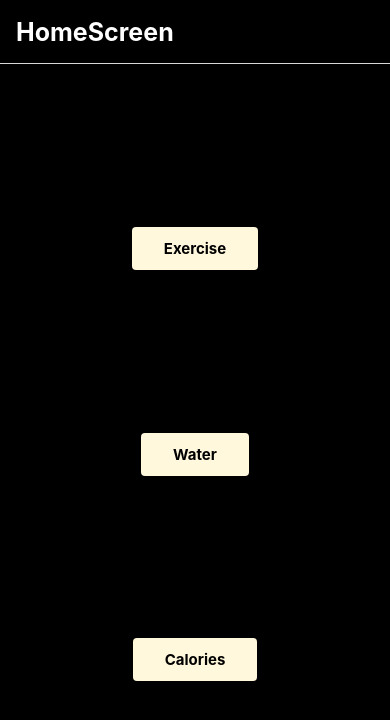
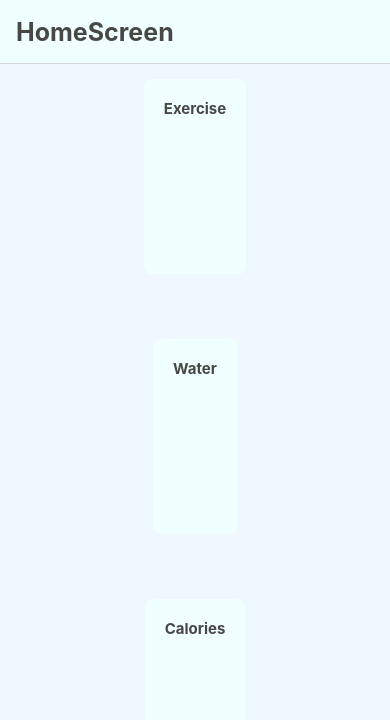
Before and after one commit to TensorCore/CSE155-Project, a React Native app in the folder HealthApp/: screen /HomeScreen in a window 390 px wide. Shown: the top 720 px of the page. Built offline with nearby package versions, Linux system fonts and the light colour scheme.

Commit message:
Color and Button change

```diff
--- a/HealthApp/src/App.js
+++ b/HealthApp/src/App.js
@@ -35,8 +35,10 @@ const LightTheme = {
   ...DefaultTheme,
   colors: {
     ...DefaultTheme.colors,
-    text: 'white',
-    primary: 'black',
+    primary: 'azure',
+    text: '#474744',
+    background: 'aliceblue',
+    card: 'azure'
   },
 };
 
@@ -45,7 +47,7 @@ const DTheme = {
   colors: {
     ...DarkTheme,
     background: 'grey',
-    primary: 'black',
-    text: 'white'
+    primary: '#161616',
+    text: 'white',
   }
 }
--- a/HealthApp/src/components/mainButton.js
+++ b/HealthApp/src/components/mainButton.js
@@ -1,11 +1,15 @@
 import React from 'react';
 import { Pressable, StyleSheet, Text, View } from 'react-native';
+import { useTheme } from '@react-navigation/native';
 
 const IndexButton = (props) => {
+    const {colors} = useTheme();
     return (
         <View style = {styles.container}>
-            <Pressable style = {styles.button} onPress={props.nav}>
-                <Text style = {styles.text}>{props.label}</Text>
+            <Pressable style = {{...styles.button, backgroundColor: colors.card}} onPress={props.nav}>
+                <View>
+                    <Text style = {{...styles.text, color: colors.text}}>{props.label}</Text>
+                </View>
             </Pressable>
         </View>
     )
@@ -13,19 +17,18 @@ const IndexButton = (props) => {
 
 const styles = StyleSheet.create({
     container: {
-
+        flex: 1,
+        flexDirection: 'row',
     },
     button: {
-        alignItems: 'center',
-        justifyContent: 'center',
-        paddingVertical: 12,
-        paddingHorizontal: 32,
-        borderRadius: 4,
-        elevation: 3,
-        backgroundColor: 'cornsilk',
+        flex: 1,
+        padding: 20,
+        margin: 15,
+        marginBottom: 50,
+        borderRadius: 8,
+        elevation: 1,
     },
     text : {
-        color: 'black',
         fontSize: 15,
         fontWeight: 'bold',
     }
--- a/HealthApp/src/screens/HomeScreen.js
+++ b/HealthApp/src/screens/HomeScreen.js
@@ -6,13 +6,12 @@ import IndexButton from '../components/mainButton';
 
 export default function HomeScreen({navigation}) {
     const {colors} = useTheme();
-    console.log(colors);
     useEffect(() => {
         navigation.setOptions({headerStyle: {backgroundColor: colors.primary},
                                headerTintColor: colors.text,
 
                               });
-    }, [])
+    }, [useTheme()])
 
     const moveToExercise = () => {
         navigation.navigate('ExerciseScreen')
@@ -27,7 +26,7 @@ export default function HomeScreen({navigation}) {
     }
 
     return (
-        <View style={styles.container}>
+        <View style={{...styles.container, backgroundColor: colors.background}}>
             <IndexButton label={'Exercise'} nav = {moveToExercise}></IndexButton>
             <IndexButton label={'Water'} nav = {moveToWater}></IndexButton>
             <IndexButton label={'Calories'} nav = {moveToCalories}></IndexButton>
@@ -39,7 +38,6 @@ export default function HomeScreen({navigation}) {
 const styles = StyleSheet.create({
     container: {
       flex: 1,
-      backgroundColor: 'black',
       alignItems: 'center',
       justifyContent: 'space-evenly',
     },
```
